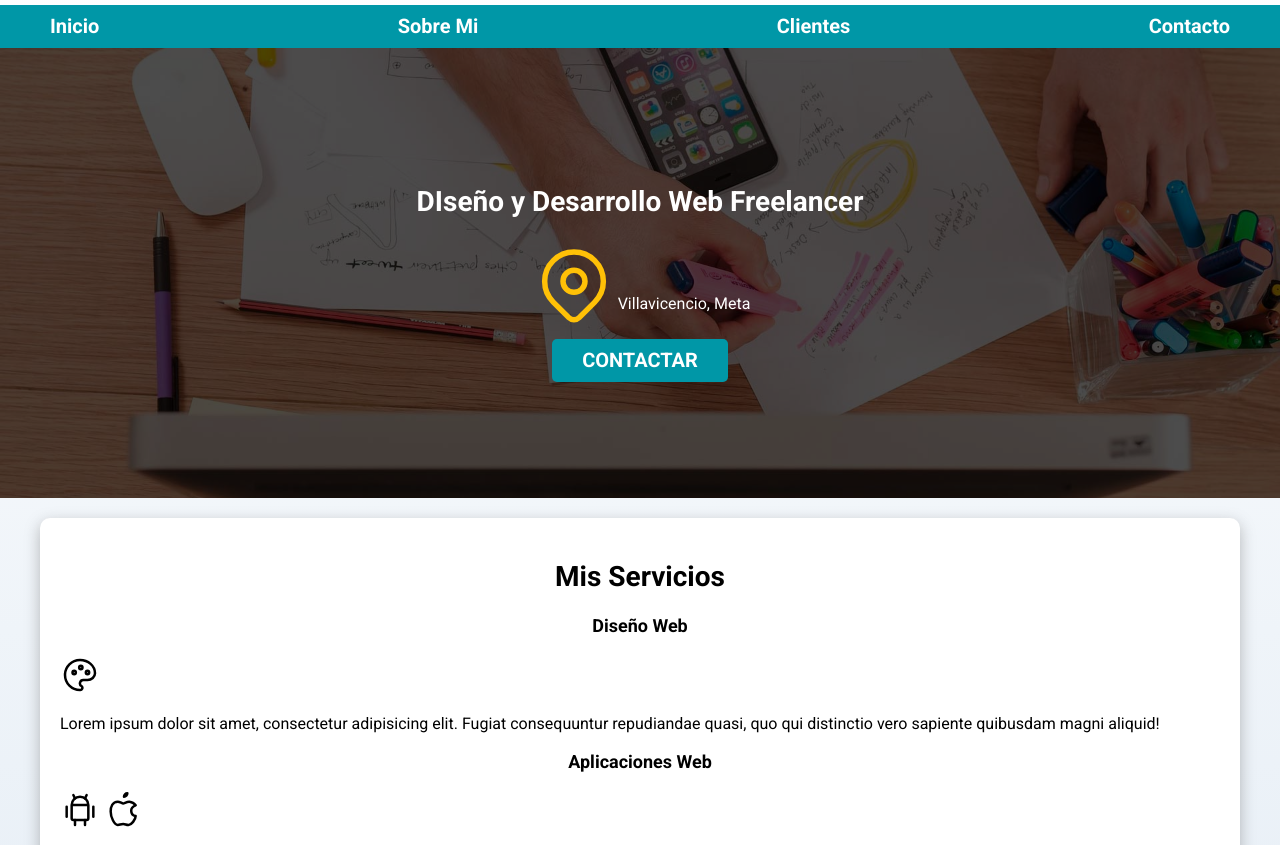
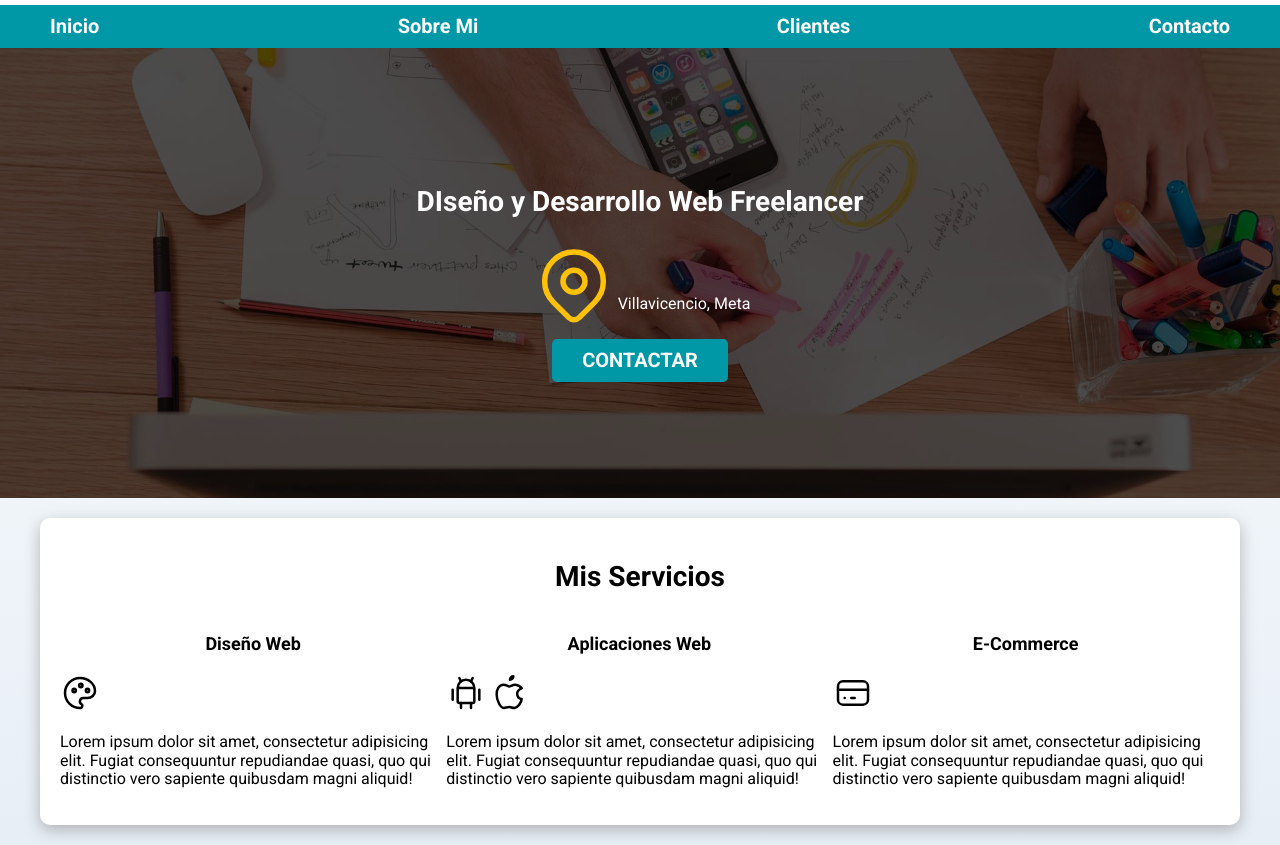
Before and after one commit to MarlonCJ/curso-html-css, a plain HTML site: page freelancer/index.html in a window 1280 px wide. Shown: the part 90-935 px from the top of the page. Drawn offline with Linux system fonts and the light colour scheme.

Commit message:
45.Introduccion a CSS Grid

```diff
--- a/freelancer/css/estilos.css
+++ b/freelancer/css/estilos.css
@@ -166,3 +166,12 @@ h1,h2,h3{
     display: flex;
     align-items: flex-end;
 }
+
+/**Servicios**/
+
+@media(min-width: 768px){
+    .servicios{
+        display: grid;
+        grid-template-columns: 33.3% 33.3% 33.3%;
+    }
+}
--- a/freelancer/index.html
+++ b/freelancer/index.html
@@ -45,6 +45,8 @@
 
     <main class="contenedor sombra">
         <h2>Mis Servicios</h2>
+
+        <div class="servicios">
             <section>
                 <h3>Diseño Web</h3>
                 <svg xmlns="http://www.w3.org/2000/svg" width="40" height="40" viewBox="0 0 24 24" fill="none" stroke="#000000" stroke-width="1.5" stroke-linecap="round" stroke-linejoin="round">
@@ -86,7 +88,7 @@
                 </svg>
                 <p>Lorem ipsum dolor sit amet, consectetur adipisicing elit. Fugiat consequuntur repudiandae quasi, quo qui distinctio vero sapiente quibusdam magni aliquid!</p>
             </section>
-
+        </div> <!--.servicios-->
     </main>
 
     <section>
```
Also changed, not shown: notas.txt. Lines whose indentation alone changed are shown as unchanged.
